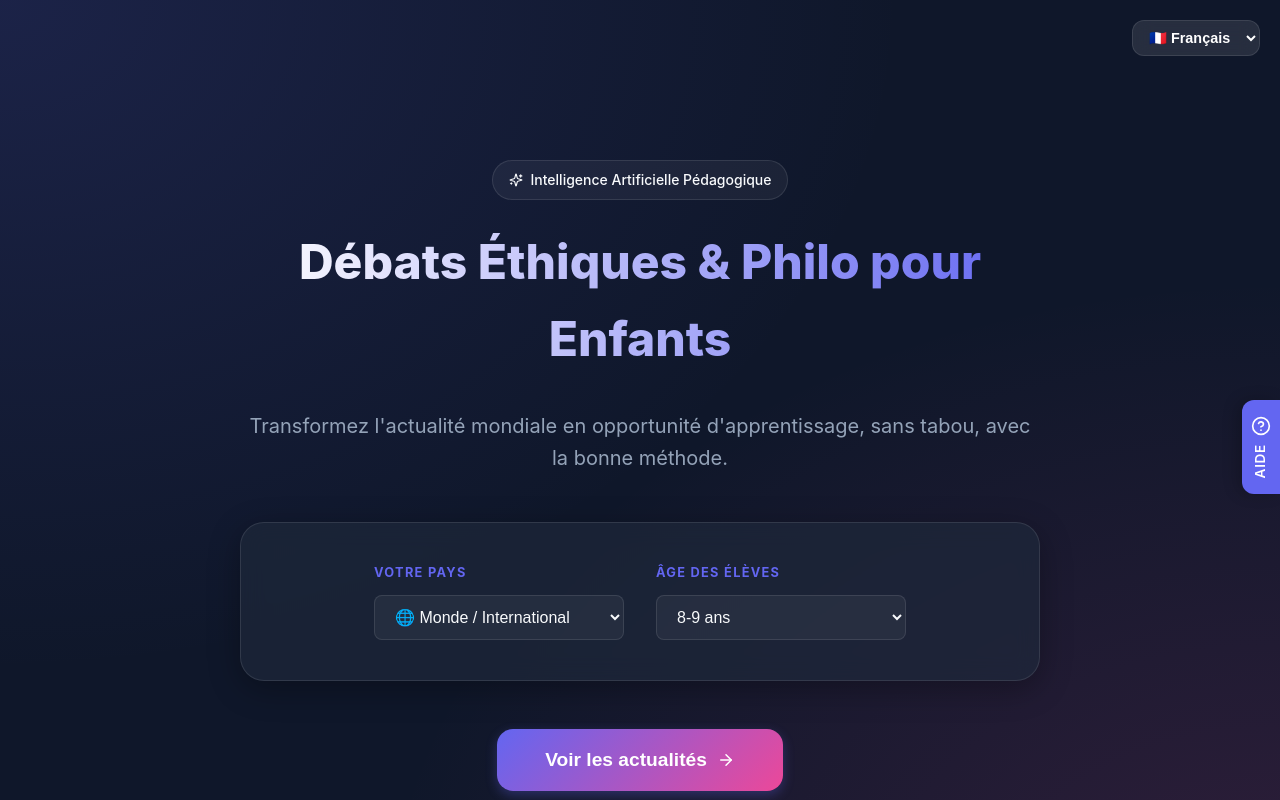
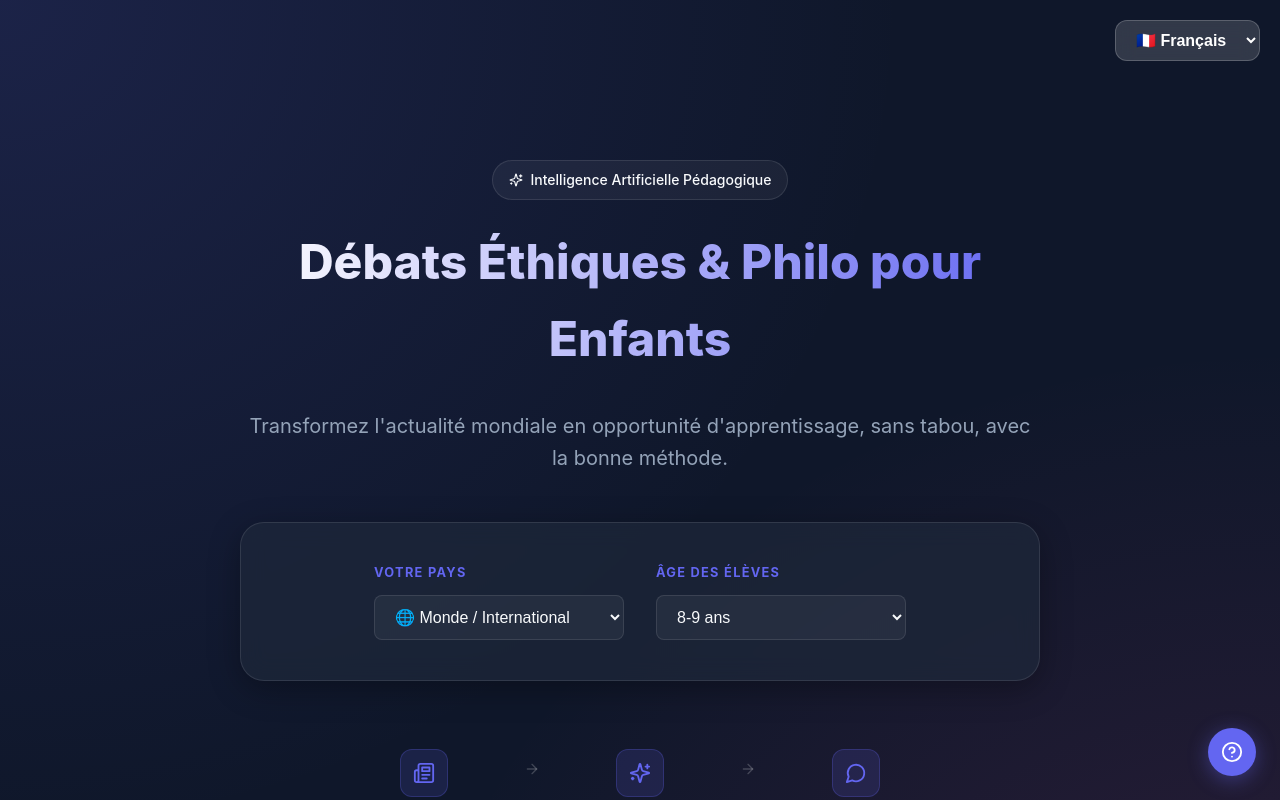
Before and after one commit to Nix177/ia-news-ethique-ecole, a React (Vite) app: page / in a window 1280 px wide. Both pictures are taken after a click on the button "Fermer". Shown: the top 800 px of the page. Built offline with nearby package versions, Linux system fonts and the light colour scheme.

Commit message:
feat: ajout systeme de 10 categories avec auto-tagging et filtrage

```diff
--- a/src/App.css
+++ b/src/App.css
@@ -46,6 +46,68 @@
   padding: 1.25rem 3rem;
   font-size: 1.2rem;
   border-radius: 1rem;
+}
+
+/* How It Works Teaser */
+.how-it-works {
+  display: flex;
+  align-items: flex-start;
+  justify-content: center;
+  gap: 0;
+  margin-bottom: 3rem;
+  animation: fadeIn 1.2s ease-out;
+}
+
+.how-step {
+  flex: 1;
+  max-width: 200px;
+  text-align: center;
+  padding: 1.25rem 1rem;
+}
+
+.how-icon {
+  width: 48px;
+  height: 48px;
+  background: rgba(99, 102, 241, 0.15);
+  border-radius: 12px;
+  display: flex;
+  align-items: center;
+  justify-content: center;
+  margin: 0 auto 0.75rem;
+  color: var(--primary);
+  border: 1px solid rgba(99, 102, 241, 0.25);
+}
+
+.how-step h4 {
+  font-size: 0.95rem;
+  margin-bottom: 0.35rem;
+  color: #fff;
+}
+
+.how-step p {
+  font-size: 0.8rem;
+  color: var(--text-muted);
+  line-height: 1.4;
+  margin: 0;
+}
+
+.how-arrow {
+  display: flex;
+  align-items: center;
+  margin-top: 2rem;
+  color: rgba(255, 255, 255, 0.2);
+}
+
+@media (max-width: 600px) {
+  .how-it-works {
+    flex-direction: column;
+    align-items: center;
+    gap: 0.5rem;
+  }
+  .how-arrow {
+    margin-top: 0;
+    transform: rotate(90deg);
+  }
 }
 
 .badge {
@@ -185,21 +247,15 @@ select option {
 }
 
 .news-card {
-  cursor: pointer;
   transition: all 0.3s cubic-bezier(0.4, 0, 0.2, 1);
   position: relative;
   overflow: hidden;
 }
 
 .news-card:hover {
-  transform: translateY(-8px);
-  border-color: var(--primary);
+  transform: translateY(-4px);
+  border-color: rgba(99, 102, 241, 0.3);
   background: rgba(30, 41, 59, 0.9);
-}
-
-.news-card.active {
-  border-color: var(--primary);
-  box-shadow: 0 0 0 2px var(--primary);
 }
 
 .sources-badges-container {
@@ -245,7 +301,7 @@ select option {
 .card-footer {
   display: flex;
   flex-direction: column;
-  align-items: flex-start;
+  align-items: stretch;
   margin-top: auto;
   gap: 1rem;
 }
@@ -652,33 +708,22 @@ select option {
   line-height: 1.5;
 }
 
-.help-tab {
+.help-fab {
   position: fixed;
-  top: 50%;
-  right: 0;
-  transform: translateY(-50%);
+  bottom: 24px;
+  right: 24px;
   background: var(--primary);
   color: white;
-  padding: 1rem 0.5rem;
-  border-radius: 12px 0 0 12px;
+  width: 48px;
+  height: 48px;
+  border-radius: 50%;
   display: flex;
-  flex-direction: column;
   align-items: center;
-  gap: 0.5rem;
+  justify-content: center;
   cursor: pointer;
   z-index: 1000;
-  box-shadow: -5px 0 15px rgba(0, 0, 0, 0.2);
-  font-weight: 600;
-  font-size: 0.85rem;
-  text-transform: uppercase;
-  letter-spacing: 0.05em;
+  box-shadow: 0 4px 20px rgba(99, 102, 241, 0.4);
   transition: all 0.2s ease;
-}
-
-.help-tab span {
-  writing-mode: vertical-rl;
-  text-orientation: mixed;
-  transform: rotate(180deg);
 }
 
 @media print {
--- a/src/App.jsx
+++ b/src/App.jsx
@@ -35,6 +35,7 @@ function App() {
   const [language, setLanguage] = useState('fr')
   const [showTutorial, setShowTutorial] = useState(true)
   const [tutorialStep, setTutorialStep] = useState(0)
+  const [activeCategory, setActiveCategory] = useState('ALL')
 
   const uiText = {
     fr: {
@@ -87,7 +88,24 @@ function App() {
       tutorialGotItBtn: "J'ai compris, on y va !",
       tutorialNextBtn: "Suivant",
       tutorialPrevBtn: "Précédent",
-      helpTab: "Aide"
+      helpTab: "Aide",
+      howStep1Title: "Choisissez un sujet",
+      howStep1Desc: "Parcourez l'actu du jour ou collez votre propre article.",
+      howStep2Title: "L'IA analyse",
+      howStep2Desc: "Croisement de sources, adaptation à l'âge, détour pédagogique.",
+      howStep3Title: "Débattez en classe",
+      howStep3Desc: "Obtenez une fiche complète prête à l'emploi.",
+      catAll: 'Tous',
+      catSport: '🏆 Sport & Jeux',
+      catJustice: '⚖️ Justice & Lois',
+      catNature: '🌍 Nature & Planète',
+      catTech: '🚀 Écrans & Futur',
+      catIdentity: '👤 Identité & Émotions',
+      catHealth: '🍎 Corps & Santé',
+      catCulture: '🎨 Arts & Culture',
+      catTruth: '🕵️ Vérité & Info',
+      catMoney: '💰 Argent & Métiers',
+      catSociety: '🤝 Vivre ensemble'
     },
     en: {
       badge: "Pedagogical Artificial Intelligence",
@@ -139,7 +157,24 @@ function App() {
       tutorialGotItBtn: "Got it, let's go!",
       tutorialNextBtn: "Next",
       tutorialPrevBtn: "Previous",
-      helpTab: "Help"
+      helpTab: "Help",
+      howStep1Title: "Pick a topic",
+      howStep1Desc: "Browse today's news or paste your own article.",
+      howStep2Title: "AI analyzes",
+      howStep2Desc: "Cross-referencing sources, age adaptation, pedagogical detour.",
+      howStep3Title: "Debate in class",
+      howStep3Desc: "Get a complete, ready-to-use lesson plan.",
+      catAll: 'All',
+      catSport: '🏆 Sports & Games',
+      catJustice: '⚖️ Justice & Laws',
+      catNature: '🌍 Nature & Planet',
+      catTech: '🚀 Screens & Future',
+      catIdentity: '👤 Identity & Emotions',
+      catHealth: '🍎 Body & Health',
+      catCulture: '🎨 Arts & Culture',
+      catTruth: '🕵️ Truth & Info',
+      catMoney: '💰 Money & Jobs',
+      catSociety: '🤝 Living together'
     },
     de: {
       badge: "Pädagogische Künstliche Intelligenz",
@@ -191,7 +226,24 @@ function App() {
       tutorialGotItBtn: "Verstanden, los geht's!",
       tutorialNextBtn: "Weiter",
       tutorialPrevBtn: "Zurück",
-      helpTab: "Hilfe"
+      helpTab: "Hilfe",
+      howStep1Title: "Thema wählen",
+      howStep1Desc: "Durchsuchen Sie die Nachrichten oder fügen Sie Ihren eigenen Artikel ein.",
+      howStep2Title: "KI analysiert",
+      howStep2Desc: "Quellenabgleich, Altersanpassung, pädagogischer Umweg.",
+      howStep3Title: "In der Klasse debattieren",
+      howStep3Desc: "Erhalten Sie einen vollständigen, sofort einsetzbaren Leitfaden.",
+      catAll: 'Alle',
+      catSport: '🏆 Sport & Spiele',
+      catJustice: '⚖️ Justiz & Gesetze',
+      catNature: '🌍 Natur & Planet',
+      catTech: '🚀 Bildschirme & Zukunft',
+      catIdentity: '👤 Identität & Emotionen',
+      catHealth: '🍎 Körper & Gesundheit',
+      catCulture: '🎨 Kunst & Kultur',
+      catTruth: '🕵️ Wahrheit & Info',
+      catMoney: '💰 Geld & Berufe',
+      catSociety: '🤝 Zusammenleben'
     }
   };
 
@@ -209,6 +261,28 @@ function App() {
   }, [step, country])
 
   const handleStart = () => setStep('selection')
+
+  const getArticleCategory = (item) => {
+    if (!item || typeof item !== 'object') return 'SOCIETY';
+    const titleStr = typeof item.topicTitle === 'object' ? (item.topicTitle[language] || item.topicTitle['fr'] || '') : (item.topicTitle || '');
+    const summaryStr = typeof item.summary === 'object' ? (item.summary[language] || item.summary['fr'] || '') : (item.summary || '');
+    const content = (titleStr + ' ' + summaryStr).toLowerCase();
+    if (content.match(/sport|foot|boxe|jo|olympique|match|joueur|athlète|médaille|équipe|jeu|stade/)) return 'SPORT';
+    if (content.match(/justice|loi|règle|tribunal|police|triche|droit|interdit|procès|juge|prison|vol|crime/)) return 'JUSTICE';
+    if (content.match(/nature|climat|écologie|animal|animaux|météo|pollution|eau|forêt|planète|terre|environnement/)) return 'NATURE';
+    if (content.match(/tech|écran|internet|ia|robot|espace|science|futur|téléphone|réseau|virtuel|algorithme/)) return 'TECH';
+    if (content.match(/identité|émotion|peur|joie|différence|genre|fille|garçon|sentiment|amour|tristesse|sexisme/)) return 'IDENTITY';
+    if (content.match(/santé|maladie|hôpital|médecin|alimentation|nourriture|handicap|corps|soin|virus/)) return 'HEALTH';
+    if (content.match(/art|musique|film|livre|histoire|peinture|musée|artiste|culture|beauté|cinéma/)) return 'CULTURE';
+    if (content.match(/vrai|faux|rumeur|mensonge|secret|fake|croyance|information|journaliste|complot/)) return 'TRUTH';
+    if (content.match(/argent|riche|pauvre|métier|travail|acheter|vendre|prix|économie|entreprise|salaire/)) return 'MONEY';
+    return 'SOCIETY';
+  };
+
+  const filteredNews = news.filter(item => {
+    if (activeCategory === 'ALL') return true;
+    return getArticleCategory(item) === activeCategory;
+  });
 
   const handleGenerateSession = async (item = null) => {
     // Si on a un lien ou un texte custom, on force isCustom: true
@@ -350,16 +424,16 @@ function App() {
       <AnimatePresence>
         {!showTutorial && (
           <motion.div
-            className="help-tab"
-            initial={{ x: 50, opacity: 0 }}
-            animate={{ x: 0, opacity: 1 }}
-            exit={{ x: 50, opacity: 0 }}
+            className="help-fab"
+            initial={{ scale: 0, opacity: 0 }}
+            animate={{ scale: 1, opacity: 1 }}
+            exit={{ scale: 0, opacity: 0 }}
             onClick={() => setShowTutorial(true)}
-            whileHover={{ scale: 1.05, x: -5 }}
-            whileTap={{ scale: 0.95 }}
+            whileHover={{ scale: 1.1 }}
+            whileTap={{ scale: 0.9 }}
+            title={uiText[language].helpTab}
           >
-            <HelpCircle size={20} />
-            <span>{uiText[language].helpTab}</span>
+            <HelpCircle size={22} />
           </motion.div>
         )}
       </AnimatePresence>
@@ -379,14 +453,14 @@ function App() {
                 value={language}
                 onChange={(e) => setLanguage(e.target.value)}
                 style={{
-                  padding: '8px 12px',
+                  padding: '10px 16px',
                   borderRadius: '12px',
-                  background: 'rgba(255,255,255,0.1)',
-                  border: '1px solid rgba(255,255,255,0.1)',
+                  background: 'rgba(255,255,255,0.15)',
+                  border: '1px solid rgba(255,255,255,0.2)',
                   color: 'white',
                   backdropFilter: 'blur(10px)',
                   cursor: 'pointer',
-                  fontSize: '0.9rem',
+                  fontSize: '1rem',
                   fontWeight: '600'
                 }}
               >
@@ -415,6 +489,26 @@ function App() {
                     <option key={age} value={age}>{age} {uiText[language].years}</option>
                   ))}
                 </select>
+              </div>
+            </div>
+
+            <div className="how-it-works">
+              <div className="how-step">
+                <div className="how-icon"><Newspaper size={22} /></div>
+                <h4>{uiText[language].howStep1Title}</h4>
+                <p>{uiText[language].howStep1Desc}</p>
+              </div>
+              <div className="how-arrow"><ArrowRight size={16} /></div>
+              <div className="how-step">
+                <div className="how-icon"><Sparkles size={22} /></div>
+                <h4>{uiText[language].howStep2Title}</h4>
+                <p>{uiText[language].howStep2Desc}</p>
+              </div>
+              <div className="how-arrow"><ArrowRight size={16} /></div>
+              <div className="how-step">
+                <div className="how-icon"><MessageCircle size={22} /></div>
+                <h4>{uiText[language].howStep3Title}</h4>
+                <p>{uiText[language].howStep3Desc}</p>
               </div>
             </div>
 
@@ -494,7 +588,7 @@ function App() {
             <header className="selection-header" style={{ marginTop: '4rem' }}>
               <div className="header-titles">
                 <h2>{uiText[language].curationTitle}</h2>
-                <p>{uiText[language].curationSub} {ageRange} ans</p>
+                <p>{uiText[language].countries[country]} · {ageRange} {uiText[language].years}</p>
               </div>
               <button className="btn btn-outline" onClick={() => setStep('landing')}>{uiText[language].backBtn}</button>
             </header>
@@ -509,8 +603,34 @@ function App() {
               />
             </div>
 
+            <div className="category-filters" style={{ display: 'flex', gap: '0.5rem', marginBottom: '1.5rem', flexWrap: 'wrap', justifyContent: 'center' }}>
+              {['ALL', 'SPORT', 'JUSTICE', 'NATURE', 'TECH', 'IDENTITY', 'HEALTH', 'CULTURE', 'TRUTH', 'MONEY', 'SOCIETY'].map(cat => {
+                const label = uiText[language][`cat${cat.charAt(0) + cat.slice(1).toLowerCase()}`] || cat;
+                return (
+                  <button
+                    key={cat}
+                    onClick={() => setActiveCategory(cat)}
+                    style={{
+                      padding: '0.4rem 0.8rem',
+                      borderRadius: '2rem',
+                      border: activeCategory === cat ? 'none' : '1px solid var(--border-color)',
+                      background: activeCategory === cat ? 'var(--primary)' : 'var(--glass)',
+                      color: activeCategory === cat ? 'white' : 'var(--text-color)',
+                      cursor: 'pointer',
+                      fontSize: '0.85rem',
+                      fontWeight: activeCategory === cat ? '600' : 'normal',
+                      transition: 'all 0.2s ease',
+                      boxShadow: activeCategory === cat ? '0 4px 12px rgba(236, 72, 153, 0.3)' : 'none'
+                    }}
+                  >
+                    {label}
+                  </button>
+                );
+              })}
+            </div>
+
             <div className="grid">
-              {news
+              {filteredNews
                 .filter(item => {
                   const titleObj = item.topicTitle;
                   const title = typeof titleObj === 'object' ? (titleObj[language] || titleObj['fr'] || '') : (titleObj || '');
@@ -531,12 +651,7 @@ function App() {
                   return (
                     <div
                       key={item.id}
-                      className={`news-card glass-card ${selectedNews?.id === item.id ? 'active' : ''} ${item.isSensitive ? 'sensitive-border' : ''}`}
-                      onClick={() => {
-                        setSelectedNews(item);
-                        setCustomUrl('');
-                        setCustomContent('');
-                      }}
+                      className={`news-card glass-card ${item.isSensitive ? 'sensitive-border' : ''}`}
                     >
                       <div className="sources-badges-container">
                         {item.isSensitive && <span className="sensitive-tag"><AlertTriangle size={12} /> Sensible</span>}
@@ -595,15 +710,7 @@ function App() {
                 })}
             </div>
 
-            <footer className="selection-footer sticky-footer">
-              <button
-                className="btn btn-primary"
-                disabled={(!selectedNews && !customUrl && !customContent) || loading}
-                onClick={() => handleGenerateSession()}
-              >
-                {loading ? <Loader2 className="spinner" /> : uiText[language].generateBtn}
-              </button>
-            </footer>
+
           </motion.div>
         )}
 
```
